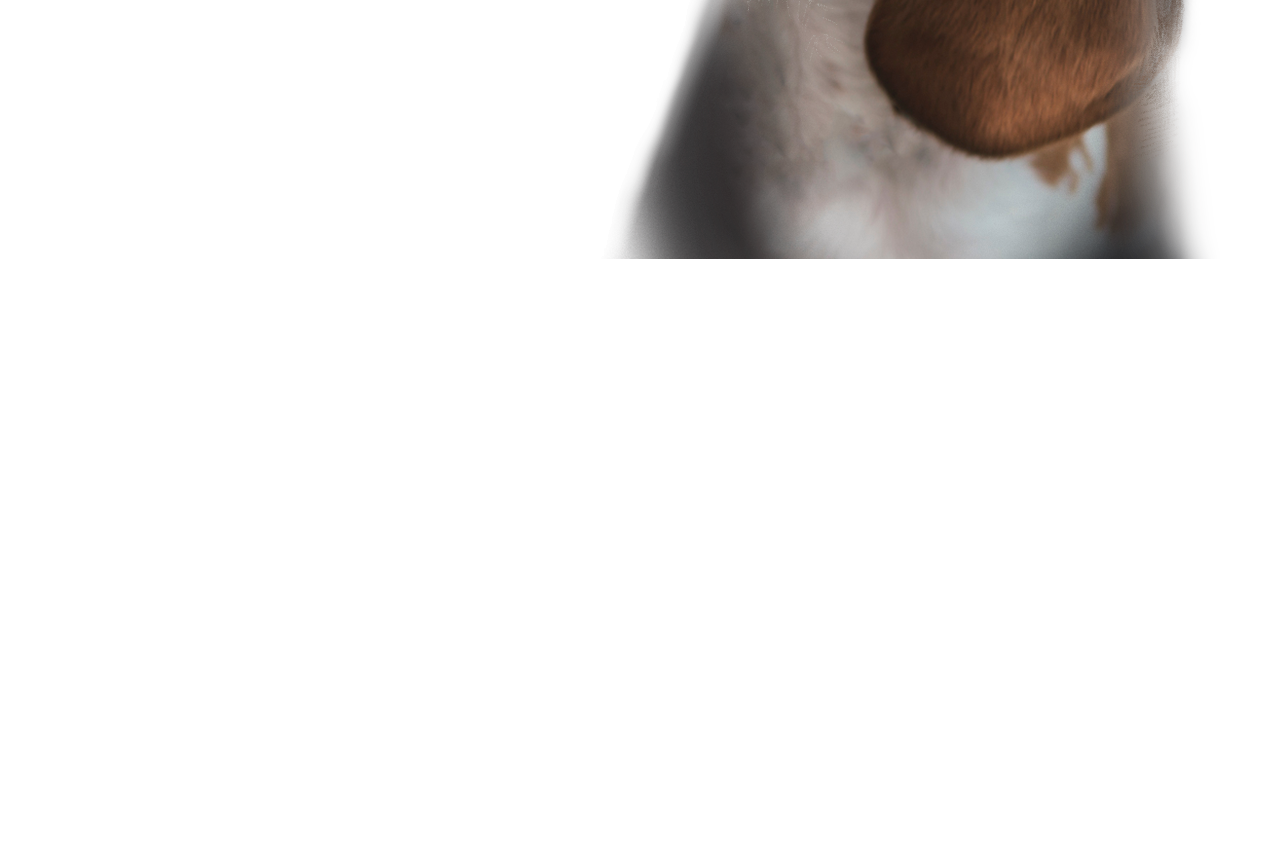
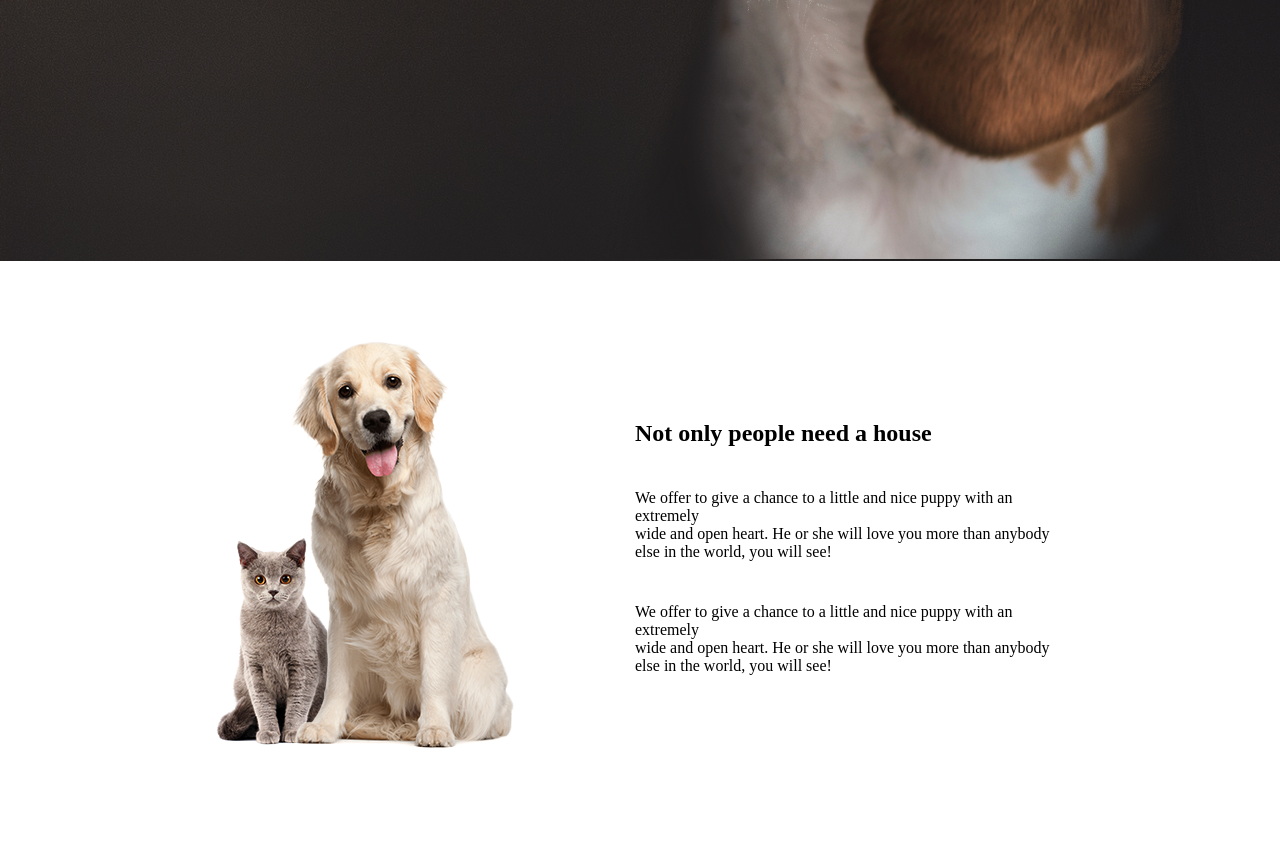
Before and after one commit to Alaicev/Rubez-1.1, a plain HTML site: page index.html in a window 1280 px wide. Shown: the part 654-1507 px from the top of the page. Before the commit the page ends 917 px from the top, so only its background shows below. Drawn offline with Linux system fonts and the light colour scheme.

Commit message:
add images

```diff
--- a/index.html
+++ b/index.html
@@ -7,7 +7,7 @@
     <link rel="stylesheet" href="style.css">
 </head>
 <body>
- <header>
+ <header class="header">
     <div class="wrapper">
         <div class="header-container">
             <div class="header-title">
@@ -38,6 +38,20 @@
             </div>
         </div>
     </section>
+    <section class="about">
+        <div class="wrapper">
+            <div class="about-container">
+                <div class="about-image">
+                    <img src="./src/about-pets.png" alt="">
+                 </div>
+                 <div class="about-text-container">
+                    <h2 class="about-title">Not only people need a house</h2>
+                    <p class="about-text">We offer to give a chance to a little and nice puppy with an extremely <br> wide and open heart. He or she will love you more than anybody else in the world, you will see!</p>
+                    <p class="about-text">We offer to give a chance to a little and nice puppy with an extremely <br> wide and open heart. He or she will love you more than anybody else in the world, you will see!</p>
+                 </div>
+            </div>
+        </div>
+    </section>
  </main>
  <footer></footer>
 </body>
--- a/style.css
+++ b/style.css
@@ -41,5 +41,26 @@ display: flex;
     display: flex;
     flex-direction: column;
     gap: 42px;
+}
 
+.header,
+.intro {
+    background-image: url(./src/start-screen-background.jpg);
+    background-repeat: no-repeat;
+    background-size: cover;
 }
+
+.about-container{
+    padding: 80px 0 100px 0;
+    display: flex;
+    gap: 120px;
+    align-items: center;
+    justify-content: center;
+}
+
+.about-text-container {
+    width: 430px;
+    display: flex;
+    flex-direction: column;
+    gap: 42px;
+}
```
Also changed, not shown: 1 other file.
